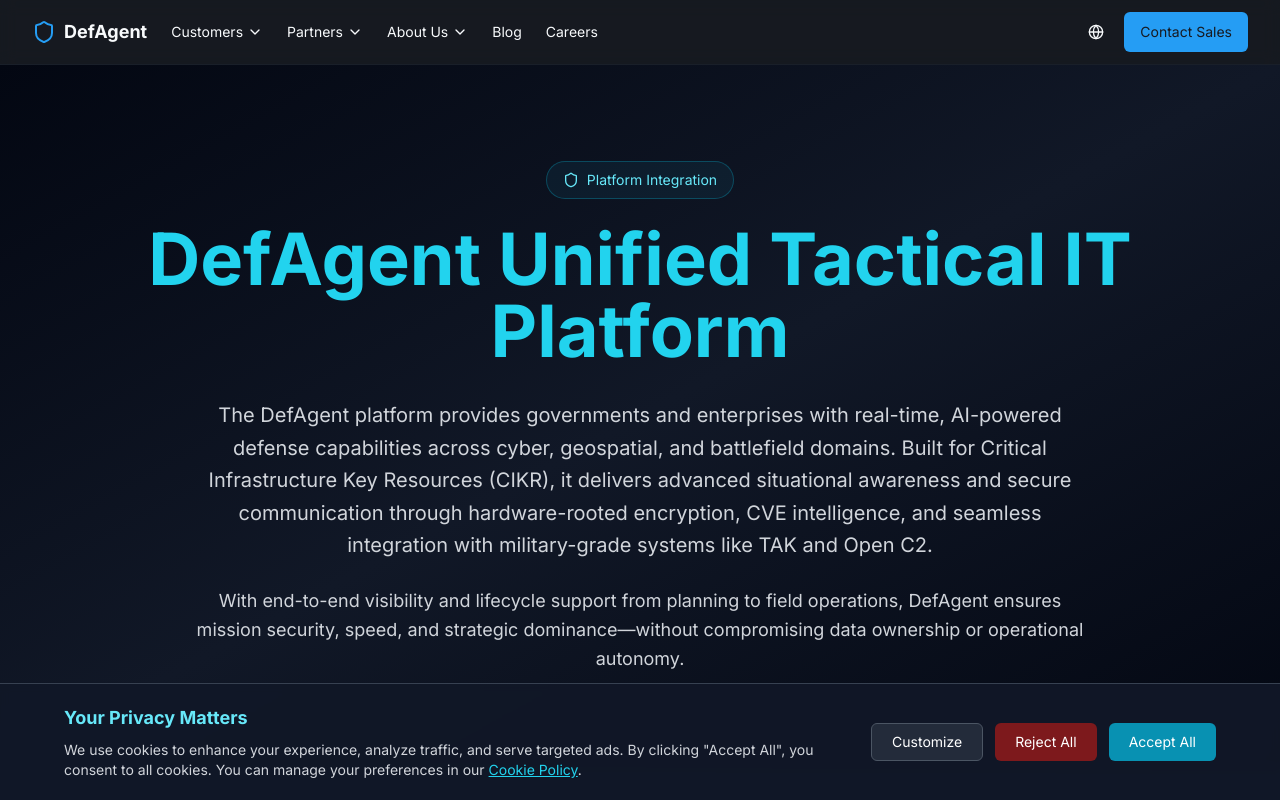
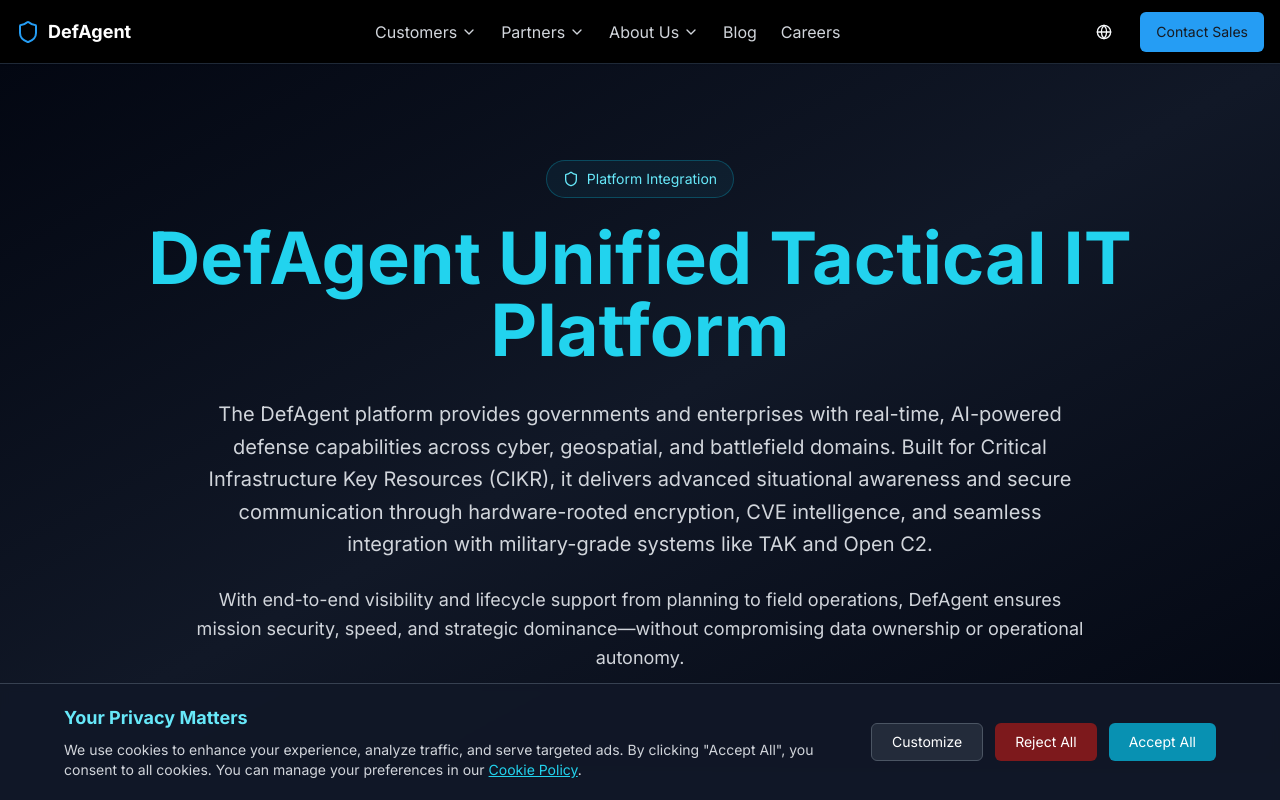
Before and after one commit to matiasbaglieri/defagent-frontend, a React (Vite) app: page /aws in a window 1280 px wide. Shown: the top 800 px of the page. Built offline with nearby package versions, Linux system fonts and the light colour scheme.

Commit message:
fix header

```diff
--- a/src/components/landing/Header.tsx
+++ b/src/components/landing/Header.tsx
@@ -5,151 +5,329 @@ import {
   DropdownMenuItem,
   DropdownMenuTrigger,
 } from "@/components/ui/dropdown-menu";
-import { Shield, ChevronDown } from "lucide-react";
+import { Shield, ChevronDown, Menu, X } from "lucide-react";
 import { useTranslation } from "react-i18next";
 import { Link, useLocation } from "react-router-dom";
 import { LanguageSwitcher } from "../LanguageSwitcher";
+import { useState, useEffect } from "react";
 
 export const Header = () => {
   const { t } = useTranslation();
   const location = useLocation();
+  const [isMobileMenuOpen, setIsMobileMenuOpen] = useState(false);
+  const [expandedSection, setExpandedSection] = useState<string | null>(null);
 
-  const navLinks = [
-    { id: "blog", label: t("navBlog"), href: "/blog" },
-    { id: "careers", label: t("navCareers"), href: "/careers" },
-  ];
+  // Toggle section expansion
+  const toggleSection = (section: string) => {
+    setExpandedSection(expandedSection === section ? null : section);
+  };
+
+  // Close mobile menu when navigating to a new page
+  useEffect(() => {
+    setIsMobileMenuOpen(false);
+  }, [location]);
+
+  // Lock body scroll when mobile menu is open
+  useEffect(() => {
+    if (isMobileMenuOpen) {
+      document.body.style.overflow = 'hidden';
+    } else {
+      document.body.style.overflow = '';
+    }
+    return () => {
+      document.body.style.overflow = '';
+    };
+  }, [isMobileMenuOpen]);
 
   return (
-    <header className="sticky top-0 z-50 w-full border-b border-border/40 bg-background/95 backdrop-blur supports-[backdrop-filter]:bg-background/60">
-      <div className="container flex h-16 items-center">
-        <Link to="/" className="mr-6 flex items-center space-x-2">
+    <>
+      {/* Fixed Header */}
+      <header className="fixed top-0 left-0 right-0 h-16 bg-black border-b border-gray-800 z-40 shadow-sm">
+        <div className="max-w-7xl mx-auto px-4 h-full flex items-center justify-between">
+          {/* Logo */}
+          <Link to="/" className="flex items-center gap-2">
             <Shield className="h-6 w-6 text-primary" />
-          <span className="font-bold text-lg">DefAgent</span>
+            <span className="font-bold text-lg hidden sm:block text-white">DefAgent</span>
           </Link>
-        <nav className="hidden md:flex items-center space-x-6 text-sm font-medium">
+
+          {/* Desktop Navigation */}
+          <nav className="hidden md:flex items-center gap-6">
             <DropdownMenu>
               <DropdownMenuTrigger asChild>
-              <button className="flex items-center space-x-1 transition-colors hover:text-primary">
+                <button className="flex items-center gap-1 text-gray-300 hover:text-white">
                   <span>{t("navCustomers")}</span>
                   <ChevronDown className="h-4 w-4" />
                 </button>
               </DropdownMenuTrigger>
-            <DropdownMenuContent align="start" className="w-48">
-              <DropdownMenuItem asChild>
-                <Link to="/solutions" className="cursor-pointer">
+              <DropdownMenuContent align="start">
+                <DropdownMenuItem asChild><Link to="/solutions">{t("navSolution")}</Link></DropdownMenuItem>
+                <DropdownMenuItem asChild><a href="/pitch_deck.pdf" target="_blank" rel="noopener noreferrer">{t("navWhitepaper")}</a></DropdownMenuItem>
+                <DropdownMenuItem asChild><a href="https://api.whatsapp.com/send?text=i%20need%20support&phone=5491164616122" target="_blank" rel="noopener noreferrer">{t("navSupport")}</a></DropdownMenuItem>
+              </DropdownMenuContent>
+            </DropdownMenu>
+
+            <DropdownMenu>
+              <DropdownMenuTrigger asChild>
+                <button className="flex items-center gap-1 text-gray-300 hover:text-white">
+                  <span>{t("navPartners")}</span>
+                  <ChevronDown className="h-4 w-4" />
+                </button>
+              </DropdownMenuTrigger>
+              <DropdownMenuContent align="start">
+                <DropdownMenuItem asChild><Link to="/aws">{t("navAWS")}</Link></DropdownMenuItem>
+                <DropdownMenuItem asChild><Link to="/skyfi">{t("navSkyFi")}</Link></DropdownMenuItem>
+                <DropdownMenuItem asChild><Link to="/freetakserver">{t("navFreeTAKServer")}</Link></DropdownMenuItem>
+              </DropdownMenuContent>
+            </DropdownMenu>
+
+            <DropdownMenu>
+              <DropdownMenuTrigger asChild>
+                <button className="flex items-center gap-1 text-gray-300 hover:text-white">
+                  <span>{t("navAboutUs")}</span>
+                  <ChevronDown className="h-4 w-4" />
+                </button>
+              </DropdownMenuTrigger>
+              <DropdownMenuContent align="start">
+                <DropdownMenuItem asChild><Link to="/team">{t("navTeam")}</Link></DropdownMenuItem>
+                <DropdownMenuItem asChild><Link to="/core-values">{t("navCoreValues")}</Link></DropdownMenuItem>
+                <DropdownMenuItem asChild><Link to="/events">{t("navEvents")}</Link></DropdownMenuItem>
+                <DropdownMenuItem asChild><Link to="/news-media">{t("navNewsMedia")}</Link></DropdownMenuItem>
+                <DropdownMenuItem asChild><Link to="/partners-alliances">{t("navPartnersAlliances")}</Link></DropdownMenuItem>
+                <DropdownMenuItem asChild><Link to="/compliance">{t("navCompliance")}</Link></DropdownMenuItem>
+              </DropdownMenuContent>
+            </DropdownMenu>
+
+            <Link to="/blog" className="text-gray-300 hover:text-white">{t("navBlog")}</Link>
+            <Link to="/careers" className="text-gray-300 hover:text-white">{t("navCareers")}</Link>
+          </nav>
+
+          {/* Right Side Items */}
+          <div className="flex items-center gap-4">
+            {/* Desktop Only */}
+            <div className="hidden md:block">
+              <LanguageSwitcher />
+            </div>
+            <Button asChild className="hidden sm:flex">
+              <a href="https://api.whatsapp.com/send?text=i want to contact sales of defagent &phone=5491164616122" target="_blank" rel="noopener noreferrer">
+                {t("contactSales")}
+              </a>
+            </Button>
+
+            {/* Mobile Menu Button */}
+            <button
+              onClick={() => setIsMobileMenuOpen(true)}
+              className="md:hidden p-2 bg-gray-800 rounded-md"
+            >
+              <Menu className="h-6 w-6 text-white" />
+            </button>
+          </div>
+        </div>
+      </header>
+
+      {/* Spacer to prevent content from being hidden under fixed header */}
+      <div className="h-16"></div>
+
+      {/* Mobile Menu Overlay */}
+      {isMobileMenuOpen && (
+        <div className="fixed inset-0 bg-black bg-opacity-75 z-50 md:hidden">
+          {/* Mobile Menu Panel */}
+          <div className="absolute right-0 top-0 h-full w-4/5 max-w-sm bg-gray-900 shadow-xl flex flex-col overflow-hidden">
+            {/* Menu Header */}
+            <div className="flex items-center justify-between p-4 border-b border-gray-800">
+              <Link to="/" className="flex items-center gap-2" onClick={() => setIsMobileMenuOpen(false)}>
+                <Shield className="h-6 w-6 text-primary" />
+                <span className="font-bold text-lg text-white">DefAgent</span>
+              </Link>
+              <button onClick={() => setIsMobileMenuOpen(false)} className="p-2 rounded-md hover:bg-gray-800">
+                <X className="h-6 w-6 text-white" />
+              </button>
+            </div>
+
+            {/* Menu Content */}
+            <div className="flex-1 overflow-y-auto p-4">
+              <nav className="flex flex-col gap-4">
+                {/* Customers Section */}
+                <div className="border border-gray-700 rounded-md overflow-hidden">
+                  <button
+                    onClick={() => toggleSection('customers')}
+                    className="w-full flex items-center justify-between p-3 bg-gray-800 hover:bg-gray-700 text-white"
+                  >
+                    <span className="font-medium">{t("navCustomers")}</span>
+                    <ChevronDown className={`h-5 w-5 transition-transform ${expandedSection === 'customers' ? 'transform rotate-180' : ''}`} />
+                  </button>
+
+                  {expandedSection === 'customers' && (
+                    <div className="p-2 bg-gray-900">
+                      <Link
+                        to="/solutions"
+                        className="block px-3 py-2 rounded hover:bg-gray-800 text-gray-300 hover:text-white"
+                        onClick={() => setIsMobileMenuOpen(false)}
+                      >
                         {t("navSolution")}
                       </Link>
-              </DropdownMenuItem>
-              <DropdownMenuItem asChild>
                       <a
                         href="/pitch_deck.pdf"
                         target="_blank"
                         rel="noopener noreferrer"
-                  className="cursor-pointer"
+                        className="block px-3 py-2 rounded hover:bg-gray-800 text-gray-300 hover:text-white"
+                        onClick={() => setIsMobileMenuOpen(false)}
                       >
                         {t("navWhitepaper")}
                       </a>
-              </DropdownMenuItem>
-              <DropdownMenuItem asChild>
                       <a
                         href="https://api.whatsapp.com/send?text=i%20need%20support&phone=5491164616122"
                         target="_blank"
                         rel="noopener noreferrer"
-                  className="cursor-pointer"
+                        className="block px-3 py-2 rounded hover:bg-gray-800 text-gray-300 hover:text-white"
+                        onClick={() => setIsMobileMenuOpen(false)}
                       >
                         {t("navSupport")}
                       </a>
-              </DropdownMenuItem>
-            </DropdownMenuContent>
-          </DropdownMenu>
-          <DropdownMenu>
-            <DropdownMenuTrigger asChild>
-              <button className="flex items-center space-x-1 transition-colors hover:text-primary">
-                <span>{t("navPartners")}</span>
-                <ChevronDown className="h-4 w-4" />
+                    </div>
+                  )}
+                </div>
+
+                {/* Partners Section */}
+                <div className="border border-gray-700 rounded-md overflow-hidden">
+                  <button
+                    onClick={() => toggleSection('partners')}
+                    className="w-full flex items-center justify-between p-3 bg-gray-800 hover:bg-gray-700 text-white"
+                  >
+                    <span className="font-medium">{t("navPartners")}</span>
+                    <ChevronDown className={`h-5 w-5 transition-transform ${expandedSection === 'partners' ? 'transform rotate-180' : ''}`} />
                   </button>
-            </DropdownMenuTrigger>
-            <DropdownMenuContent align="start" className="w-48">
-              <DropdownMenuItem asChild>
-                <Link to="/integrations" className="cursor-pointer">
+
+                  {expandedSection === 'partners' && (
+                    <div className="p-2 bg-gray-900">
+                      <Link
+                        to="/aws"
+                        className="block px-3 py-2 rounded hover:bg-gray-800 text-gray-300 hover:text-white"
+                        onClick={() => setIsMobileMenuOpen(false)}
+                      >
                         {t("navAWS")}
                       </Link>
-              </DropdownMenuItem>
-              <DropdownMenuItem asChild>
-                <Link to="/skyfi" className="cursor-pointer">
+                      <Link
+                        to="/skyfi"
+                        className="block px-3 py-2 rounded hover:bg-gray-800 text-gray-300 hover:text-white"
+                        onClick={() => setIsMobileMenuOpen(false)}
+                      >
                         {t("navSkyFi")}
                       </Link>
-              </DropdownMenuItem>
-              <DropdownMenuItem asChild>
-                <Link to="/freetakserver" className="cursor-pointer">
+                      <Link
+                        to="/freetakserver"
+                        className="block px-3 py-2 rounded hover:bg-gray-800 text-gray-300 hover:text-white"
+                        onClick={() => setIsMobileMenuOpen(false)}
+                      >
                         {t("navFreeTAKServer")}
                       </Link>
-              </DropdownMenuItem>
-            </DropdownMenuContent>
-          </DropdownMenu>
-          <DropdownMenu>
-            <DropdownMenuTrigger asChild>
-              <button className="flex items-center space-x-1 transition-colors hover:text-primary">
-                <span>{t("navAboutUs")}</span>
-                <ChevronDown className="h-4 w-4" />
+                    </div>
+                  )}
+                </div>
+
+                {/* About Us Section */}
+                <div className="border border-gray-700 rounded-md overflow-hidden">
+                  <button
+                    onClick={() => toggleSection('aboutUs')}
+                    className="w-full flex items-center justify-between p-3 bg-gray-800 hover:bg-gray-700 text-white"
+                  >
+                    <span className="font-medium">{t("navAboutUs")}</span>
+                    <ChevronDown className={`h-5 w-5 transition-transform ${expandedSection === 'aboutUs' ? 'transform rotate-180' : ''}`} />
                   </button>
-            </DropdownMenuTrigger>
-            <DropdownMenuContent align="start" className="w-48">
-              <DropdownMenuItem asChild>
-                <Link to="/team" className="cursor-pointer">
+
+                  {expandedSection === 'aboutUs' && (
+                    <div className="p-2 bg-gray-900">
+                      <Link
+                        to="/team"
+                        className="block px-3 py-2 rounded hover:bg-gray-800 text-gray-300 hover:text-white"
+                        onClick={() => setIsMobileMenuOpen(false)}
+                      >
                         {t("navTeam")}
                       </Link>
-              </DropdownMenuItem>
-              <DropdownMenuItem asChild>
-                <Link to="/core-values" className="cursor-pointer">
+                      <Link
+                        to="/core-values"
+                        className="block px-3 py-2 rounded hover:bg-gray-800 text-gray-300 hover:text-white"
+                        onClick={() => setIsMobileMenuOpen(false)}
+                      >
                         {t("navCoreValues")}
                       </Link>
-              </DropdownMenuItem>
-              <DropdownMenuItem asChild>
-                <Link to="/events" className="cursor-pointer">
+                      <Link
+                        to="/events"
+                        className="block px-3 py-2 rounded hover:bg-gray-800 text-gray-300 hover:text-white"
+                        onClick={() => setIsMobileMenuOpen(false)}
+                      >
                         {t("navEvents")}
                       </Link>
-              </DropdownMenuItem>
-              <DropdownMenuItem asChild>
-                <Link to="/news-media" className="cursor-pointer">
+                      <Link
+                        to="/news-media"
+                        className="block px-3 py-2 rounded hover:bg-gray-800 text-gray-300 hover:text-white"
+                        onClick={() => setIsMobileMenuOpen(false)}
+                      >
                         {t("navNewsMedia")}
                       </Link>
-              </DropdownMenuItem>
-              <DropdownMenuItem asChild>
-                <Link to="/partners-alliances" className="cursor-pointer">
+                      <Link
+                        to="/partners-alliances"
+                        className="block px-3 py-2 rounded hover:bg-gray-800 text-gray-300 hover:text-white"
+                        onClick={() => setIsMobileMenuOpen(false)}
+                      >
                         {t("navPartnersAlliances")}
                       </Link>
-              </DropdownMenuItem>
-              <DropdownMenuItem asChild>
-                <Link to="/compliance" className="cursor-pointer">
+                      <Link
+                        to="/compliance"
+                        className="block px-3 py-2 rounded hover:bg-gray-800 text-gray-300 hover:text-white"
+                        onClick={() => setIsMobileMenuOpen(false)}
+                      >
                         {t("navCompliance")}
                       </Link>
-              </DropdownMenuItem>
-            </DropdownMenuContent>
-          </DropdownMenu>
-          {navLinks.map((link) => (
+                    </div>
+                  )}
+                </div>
+
+                {/* Resources Section */}
+                <div className="border border-gray-700 rounded-md overflow-hidden">
+                  <button
+                    onClick={() => toggleSection('resources')}
+                    className="w-full flex items-center justify-between p-3 bg-gray-800 hover:bg-gray-700 text-white"
+                  >
+                    <span className="font-medium">Resources</span>
+                    <ChevronDown className={`h-5 w-5 transition-transform ${expandedSection === 'resources' ? 'transform rotate-180' : ''}`} />
+                  </button>
+
+                  {expandedSection === 'resources' && (
+                    <div className="p-2 bg-gray-900">
                       <Link
-              key={link.id}
-              to={link.href}
-              className="transition-colors hover:text-primary"
+                        to="/blog"
+                        className="block px-3 py-2 rounded hover:bg-gray-800 text-gray-300 hover:text-white"
+                        onClick={() => setIsMobileMenuOpen(false)}
                       >
-              {link.label}
+                        {t("navBlog")}
                       </Link>
-          ))}
+                      <Link
+                        to="/careers"
+                        className="block px-3 py-2 rounded hover:bg-gray-800 text-gray-300 hover:text-white"
+                        onClick={() => setIsMobileMenuOpen(false)}
+                      >
+                        {t("navCareers")}
+                      </Link>
+                    </div>
+                  )}
+                </div>
               </nav>
-        <div className="flex flex-1 items-center justify-end space-x-2">
-          <LanguageSwitcher />
-          <Button asChild>
-            <a
-              href="https://api.whatsapp.com/send?text=i want to contact sales of defagent &phone=5491164616122"
-              target="_blank"
-              rel="noopener noreferrer"
-            >
+            </div>
+
+            {/* Menu Footer */}
+            <div className="p-4 border-t border-gray-800 bg-gray-900">
+              <Button asChild className="w-full mb-4">
+                <a href="https://api.whatsapp.com/send?text=i want to contact sales of defagent &phone=5491164616122" target="_blank" rel="noopener noreferrer">
                   {t("contactSales")}
                 </a>
               </Button>
+              <div className="flex justify-center">
+                <LanguageSwitcher />
               </div>
             </div>
-    </header>
+          </div>
+        </div>
+      )}
+    </>
   );
 };
```
Also changed, not shown: 5 other files (tests, documents, lock files or other folders). Lines whose indentation alone changed are shown as unchanged.
